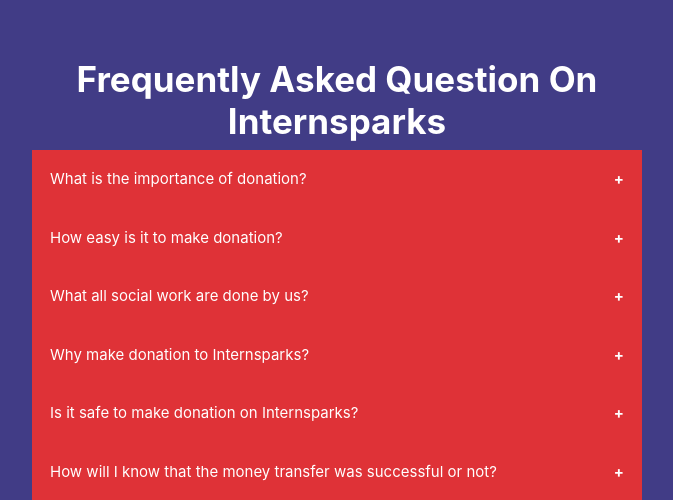
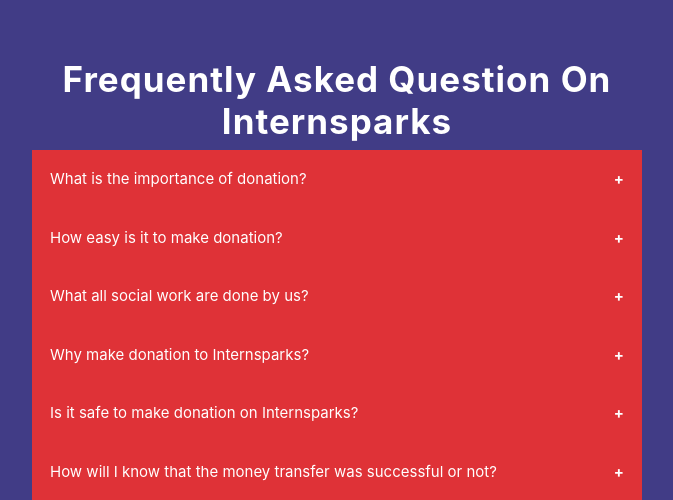
Before and after one commit to PunervaSingh/Internsparks, a Flask app: page /faq in a window 1280 px wide. Shown: the part 92-592 px from the top of the page, without its empty margins (303-976 px from the left). Run offline with Flask 2, Linux system fonts and the light colour scheme; some libraries are stand-ins or nearby versions.

Commit message:
Changed faq.html

```diff
--- a/main/templates/faq.html
+++ b/main/templates/faq.html
@@ -7,7 +7,7 @@
 {% block content %}
 <div class="container col-lg-6 col-md-10 col-sm-12" style="margin-top: 150px;">
 
-    <h2 style="color: white;">Frequently Asked Question On Internsparks</h2>
+    <h2 style="color: white; letter-spacing: 1px;">Frequently Asked Question On Internsparks</h2>
 
     <button class="accordion">What is the importance of donation?</button>
     <div class="panel">
```
